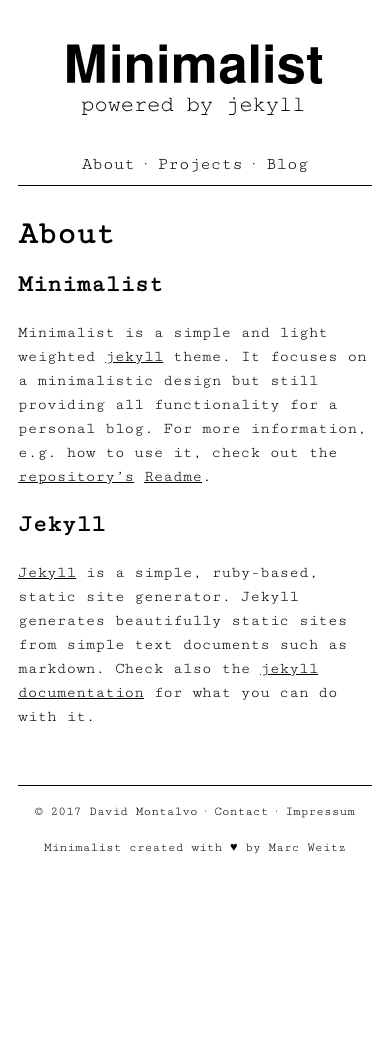
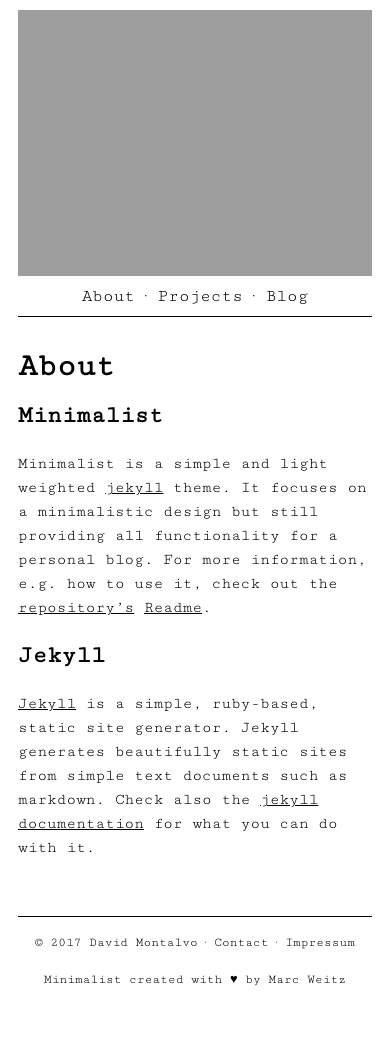
Before and after one commit to david-montalvoo/david-montalvoo.github.io, a Jekyll site: the page built from about.md, in a window 390 px wide. Built offline with Jekyll 4.4.1, drawn with Linux system fonts in a browser that asks for light colours; before the commit the page ends 910 px from its top, so only the background shows below that.

Commit message:
Updated web appearance
The css file has been updated and the new logo and web icon have been added.

```diff
--- a/_config.yml
+++ b/_config.yml
@@ -1,4 +1,4 @@
-title: Minimalist
+title: David Montalvo
 owner: David Montalvo
 email: contacto@davidmontalvo.xyz
 description: A simple and minimalistic jekyll web
--- a/_includes/head.html
+++ b/_includes/head.html
@@ -1,5 +1,6 @@
 <head>
     <title>{{site.title}}</title>
+    <link rel="icon" href="{{site.url}}{{site.baseurl}}/assets/images/tensor.ico">
     <meta charset="utf-8">
     <link href="{{site.url}}{{site.baseurl}}/assets/css/style.css" type="text/css" rel="stylesheet"></link>
     <link href="https://fonts.googleapis.com/css?family=Cutive+Mono" rel="stylesheet">
--- a/_includes/logo.html
+++ b/_includes/logo.html
@@ -1,5 +1,5 @@
 <div id="logo">
   <a href="{{site.url}}{{site.baseurl}}/">
-    <img src="{{site.url}}{{site.baseurl}}/assets/images/logo.svg" alt="Logo"></img>
+    <img src="{{site.url}}{{site.baseurl}}/assets/images/David_Montalvo.svg" alt="David Montalvo"></img>
   </a>
 </div>
--- a/assets/css/style.css
+++ b/assets/css/style.css
@@ -17,7 +17,7 @@ a:hover	{
 
 
 #main {
-	width: 50%;
+	width: 55%;
 	margin: 0 auto;
 }
 
@@ -29,6 +29,7 @@ a:hover	{
 	margin-bottom:5px;
 	padding-bottom:5px;
 	border-bottom: 1px solid #000;
+	font-size: 1.1em;
 }
 
 #content-left {
@@ -59,11 +60,11 @@ a:hover	{
 
 #logo	{
 	text-align:center;
-	margin: 20px auto 20px auto;
+	margin: 15px auto 0px auto;
 }
 
 #logo img {
-	max-width: 50%;
+	max-width: 63%;
 }
 
 #content-left a:link, #content-left a:visited	{
@@ -109,7 +110,38 @@ a:hover	{
 	text-decoration: underline;
 }
 
-@media screen and (max-width: 850px) {
+@media screen and (max-width: 900px) {
+	#main {
+		width: 80%;
+		margin: 0 auto;
+		padding: 10px;
+	}
+
+	#logo, #nav, #content-left,	#footer {
+		display: block;
+		width: 100%;
+	}
+
+	#logo img {
+		max-width: 70%;
+	}
+
+	#nav {
+		font-size: 1.5em;
+		padding-bottom: 0.5em;
+	}
+
+	h2 {
+		font-size: 2.5em;
+	}
+
+	h3 {
+		font-size: 1.5em;
+	}
+
+}
+
+@media screen and (max-width: 500px) {
 	#main {
 		width: auto;
 		margin: 0 auto;
@@ -121,39 +153,12 @@ a:hover	{
 		width: 100%;
 	}
 
-	#logo img {
-		max-width: 80%;
-	}
-
-	#nav {
-		font-size: 2em;
-		padding-bottom: 0.5em;
-	}
-
-	h2 {
-		font-size: 3em;
-	}
-
-	h3 {
-		font-size: 2em;
-	}
-
-}
-
-@media screen and (max-width: 400px) {
-	#main {
-		width: auto;
+	#logo	{
 		margin: 0 auto;
-		padding: 10px;
-	}
-
-	#logo, #nav, #content-left,	#footer {
-		display: block;
-		width: 100%;
 	}
 
 	#logo img {
-		max-width: 80%;
+		max-width: 100%;
 	}
 
 	#nav {
```
Also changed, not shown: assets/images/tensor.ico (added), 1 other file.
